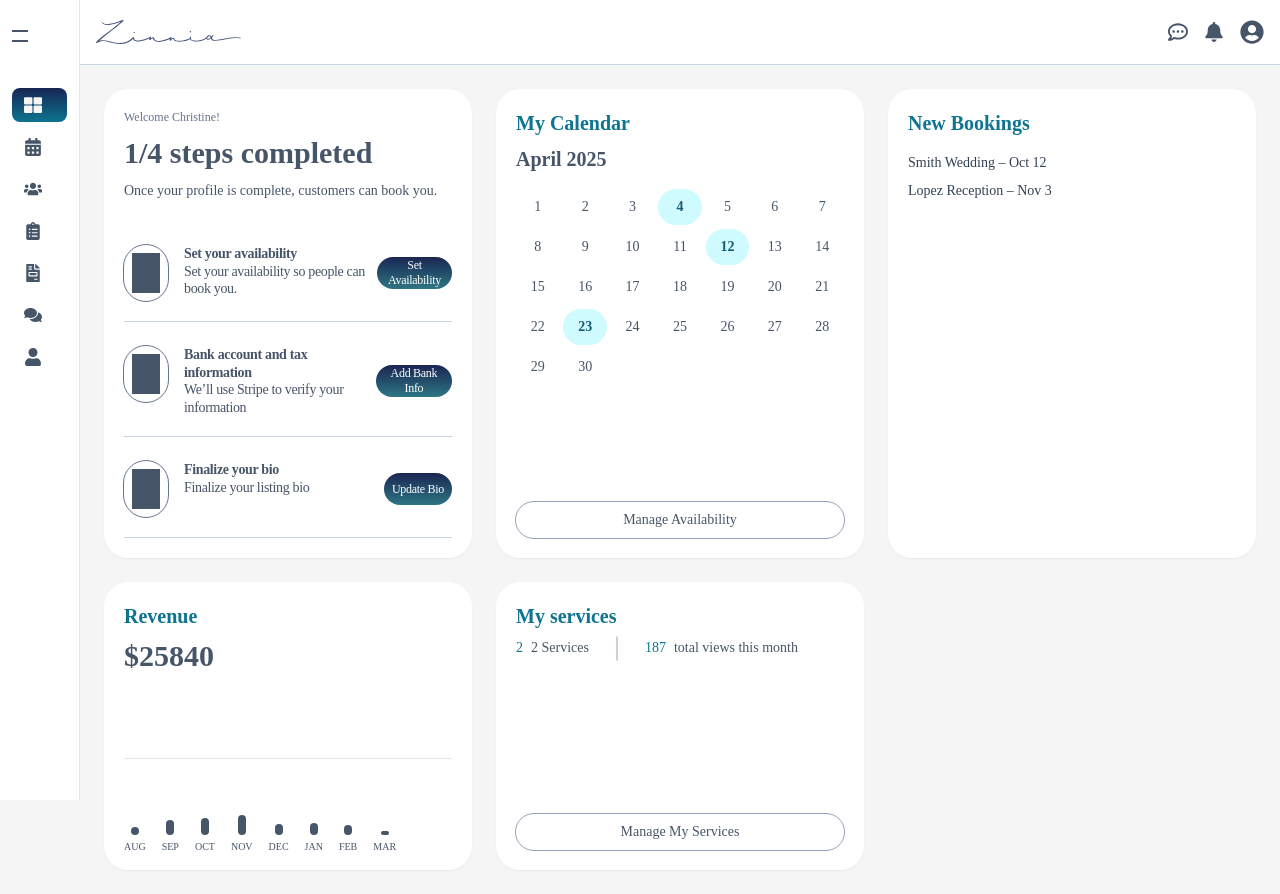
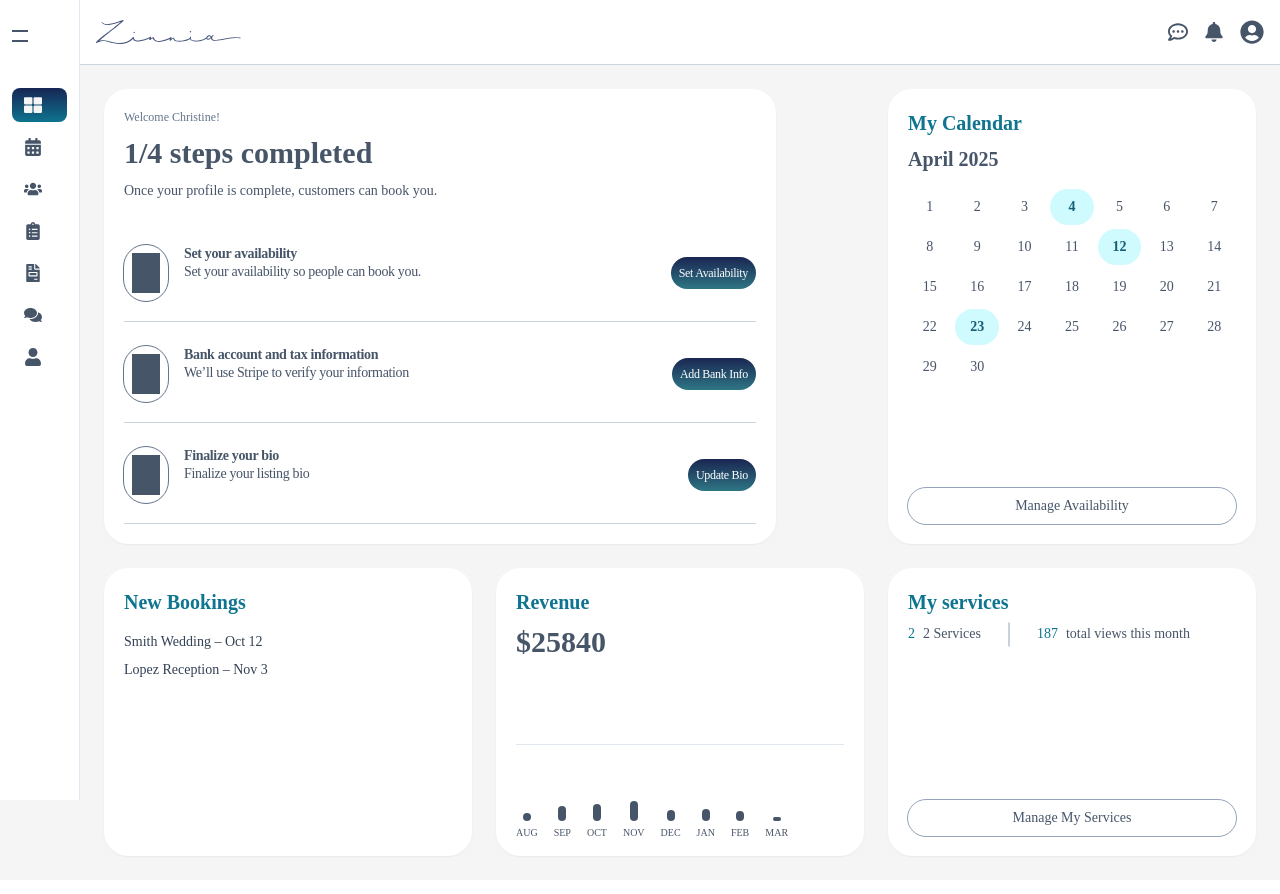
Before and after one commit to rachaelmarr/zinnia-app, a React (Create React App) app: page /vendor in a window 1280 px wide. Built offline with nearby package versions, Linux system fonts and the light colour scheme; the HTML template or start-up script is replaced by a standard one.

Commit message:
Fix onboarding steps layout and clean up dashboard syntax

```diff
--- a/src/pages/vendor/Dashboard/index.jsx
+++ b/src/pages/vendor/Dashboard/index.jsx
@@ -13,12 +13,15 @@ export default function VendorDashboard() {
 
   return (
     <div className="grid grid-cols-1 lg:grid-cols-2 xl:grid-cols-3 gap-6">
-      <OnboardingSteps
-        stepsCompleted={1}
-        vendorName="Christine"
-        className="xl:col-span-2"
-      />
+      {/* OnboardingSteps spans 2 columns */}
+      <div className="xl:col-span-2">
+        <OnboardingSteps
+          stepsCompleted={1}
+          vendorName="Christine"
+        />
+      </div>
 
+      {/* Calendar (1 column by default) */}
       <MyCalendarCard
         monthLabel="April 2025"
         daysInMonth={30}
```
